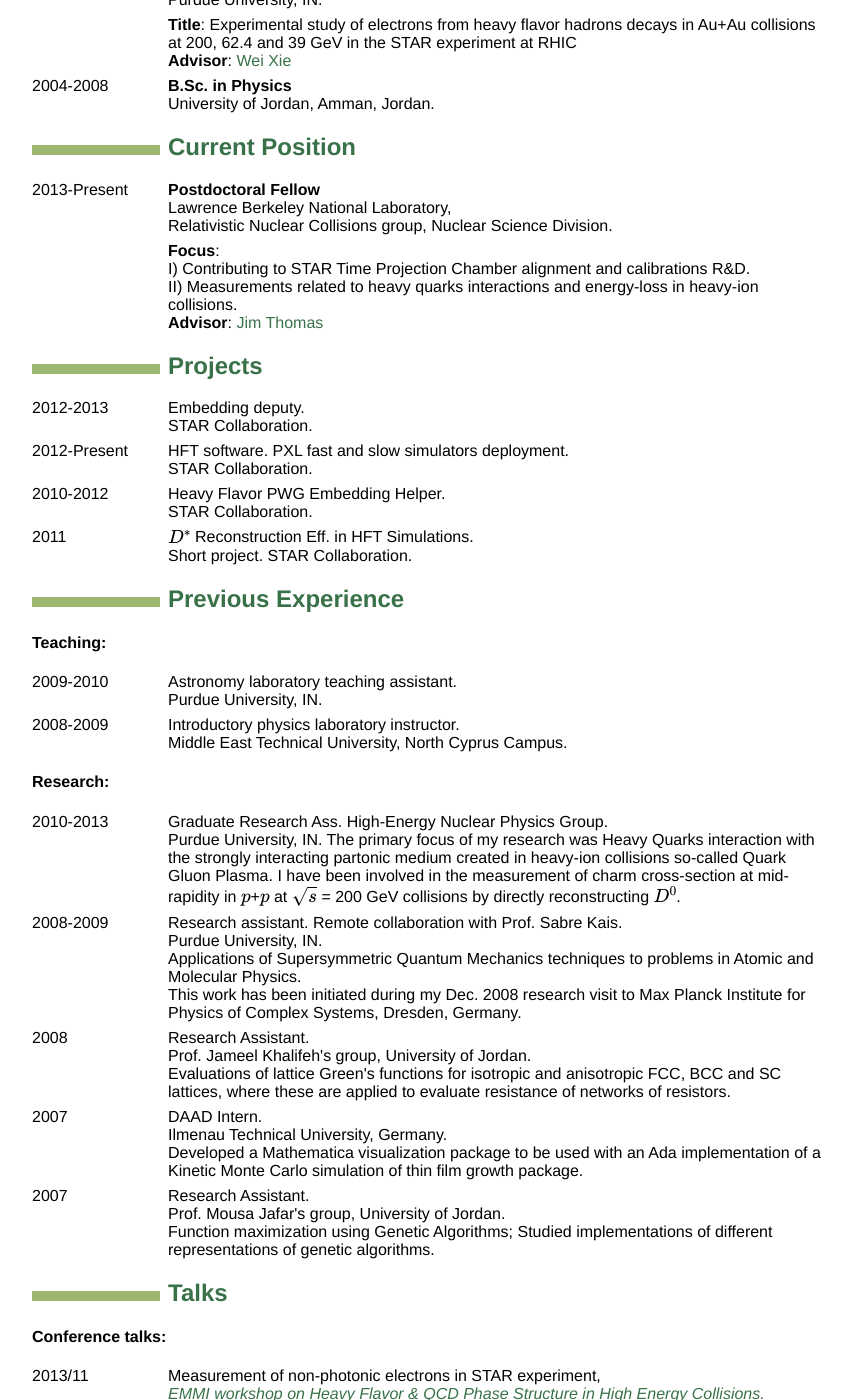
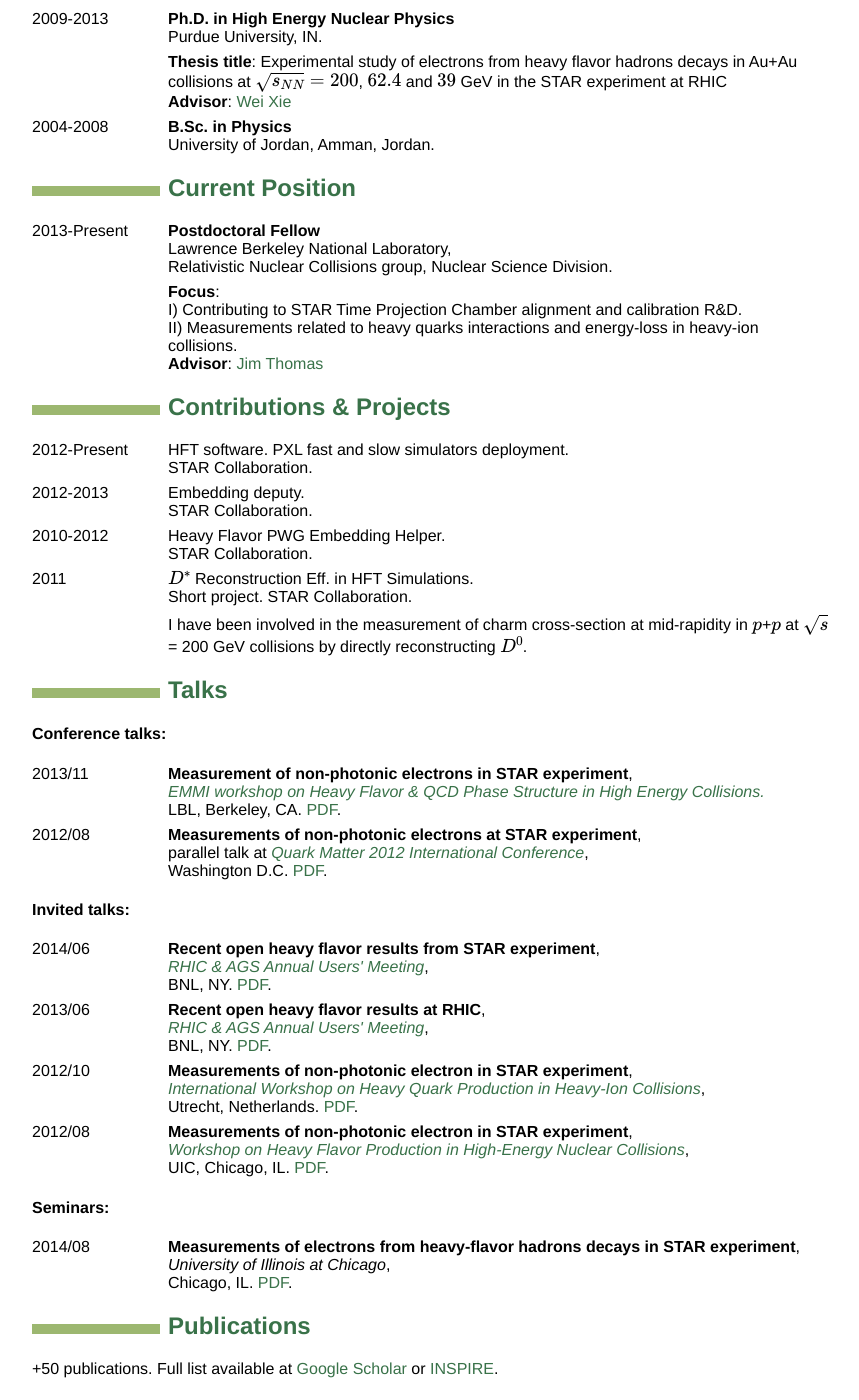
Before and after one commit to MustafaMustafa/MustafaMustafa.github.io, a Jekyll site: the page resume/cv.html, which Jekyll copies as it is, in a window 1280 px wide and 1400 px high, scrolled down 256 px. Shown: the whole window, without its empty margins (208-1067 px from the left). Built offline with Jekyll 4.4.1, drawn with Linux system fonts in a browser that asks for light colours; formulas are drawn with MathJax 3; some of the changed text lies outside the part shown.

Commit message:
updated cv

```diff
--- a/resume/cv.html
+++ b/resume/cv.html
@@ -1,3 +1,4 @@
+<!DOCTYPE html PUBLIC "-//W3C//DTD XHTML 1.0 Transitional//EN" "http://www.w3.org/TR/xhtml1/DTD/xhtml1-transitional.dtd">
 <html xmlns="http://www.w3.org/1999/xhtml">
 <head>
   <meta http-equiv="Content-Type" content="text/html; charset=utf-8" />
@@ -24,7 +25,7 @@
 <dl>
 <dt>2009-2013</dt>
 <dd><p><strong>Ph.D. in High Energy Nuclear Physics</strong><br />Purdue University, IN.</p>
-<p><strong>Title</strong>: Experimental study of electrons from heavy flavor hadrons decays in Au+Au collisions at 200, 62.4 and 39 GeV in the STAR experiment at RHIC<br /><strong>Advisor</strong>: <a href="http://www.physics.purdue.edu/people/faculty/wxie.html">Wei Xie</a></p>
+<p><strong>Thesis title</strong>: Experimental study of electrons from heavy flavor hadrons decays in Au+Au collisions at <span class="math">\(\sqrt{s_{NN}}= 200\)</span>, <span class="math">\(62.4\)</span> and <span class="math">\(39\)</span> GeV in the STAR experiment at RHIC<br /><strong>Advisor</strong>: <a href="http://www.physics.purdue.edu/people/faculty/wxie.html">Wei Xie</a></p>
 </dd>
 <dt>2004-2008</dt>
 <dd><p><strong>B.Sc. in Physics</strong><br />University of Jordan, Amman, Jordan.</p>
@@ -34,81 +35,54 @@
 <dl>
 <dt>2013-Present</dt>
 <dd><p><strong>Postdoctoral Fellow</strong><br />Lawrence Berkeley National Laboratory,<br />Relativistic Nuclear Collisions group, Nuclear Science Division.</p>
-<p><strong>Focus</strong>:<br />I) Contributing to STAR Time Projection Chamber alignment and calibrations R&amp;D.<br /> II) Measurements related to heavy quarks interactions and energy-loss in heavy-ion collisions.<br /><strong>Advisor</strong>: <a href="http://rnc.lbl.gov/~jhthomas/">Jim Thomas</a></p>
+<p><strong>Focus</strong>:<br />I) Contributing to STAR Time Projection Chamber alignment and calibration R&amp;D.<br /> II) Measurements related to heavy quarks interactions and energy-loss in heavy-ion collisions.<br /><strong>Advisor</strong>: <a href="http://rnc.lbl.gov/~jhthomas/">Jim Thomas</a></p>
 </dd>
 </dl>
-<h2 id="projects">Projects</h2>
+<h2 id="contributions-projects">Contributions &amp; Projects</h2>
 <dl>
+<dt>2012-Present</dt>
+<dd><p>HFT software. PXL fast and slow simulators deployment.<br />STAR Collaboration.</p>
+</dd>
 <dt>2012-2013</dt>
 <dd><p>Embedding deputy.<br />STAR Collaboration.</p>
-</dd>
-<dt>2012-Present</dt>
-<dd><p>HFT software. PXL fast and slow simulators deployment.<br />STAR Collaboration.</p>
 </dd>
 <dt>2010-2012</dt>
 <dd><p>Heavy Flavor PWG Embedding Helper.<br />STAR Collaboration.</p>
 </dd>
 <dt>2011</dt>
 <dd><p><span class="math">\(D^{*}\)</span> Reconstruction Eff. in HFT Simulations.<br />Short project. STAR Collaboration.</p>
-</dd>
-</dl>
-<h2 id="previous-experience">Previous Experience</h2>
-<h4 id="teaching">Teaching:</h4>
-<dl>
-<dt>2009-2010</dt>
-<dd><p>Astronomy laboratory teaching assistant.<br />Purdue University, IN.</p>
-</dd>
-<dt>2008-2009</dt>
-<dd><p>Introductory physics laboratory instructor.<br /> Middle East Technical University, North Cyprus Campus.</p>
-</dd>
-</dl>
-<h4 id="research">Research:</h4>
-<dl>
-<dt>2010-2013</dt>
-<dd><p>Graduate Research Ass. High-Energy Nuclear Physics Group.<br />Purdue University, IN. The primary focus of my research was Heavy Quarks interaction with the strongly interacting partonic medium created in heavy-ion collisions so-called Quark Gluon Plasma. I have been involved in the measurement of charm cross-section at mid-rapidity in <span class="math">\(p\)</span>+<span class="math">\(p\)</span> at <span class="math">\(\sqrt{s}\)</span> = 200 GeV collisions by directly reconstructing <span class="math">\(D^{0}\)</span>.</p>
-</dd>
-<dt>2008-2009</dt>
-<dd><p>Research assistant. Remote collaboration with Prof. Sabre Kais.<br />Purdue University, IN.<br />Applications of Supersymmetric Quantum Mechanics techniques to problems in Atomic and Molecular Physics.<br />This work has been initiated during my Dec. 2008 research visit to Max Planck Institute for Physics of Complex Systems, Dresden, Germany.</p>
-</dd>
-<dt>2008</dt>
-<dd><p>Research Assistant.<br />Prof. Jameel Khalifeh's group, University of Jordan.<br />Evaluations of lattice Green's functions for isotropic and anisotropic FCC, BCC and SC lattices, where these are applied to evaluate resistance of networks of resistors.</p>
-</dd>
-<dt>2007</dt>
-<dd><p>DAAD Intern.<br />Ilmenau Technical University, Germany.<br />Developed a Mathematica visualization package to be used with an Ada implementation of a Kinetic Monte Carlo simulation of thin film growth package.</p>
-</dd>
-<dt>2007</dt>
-<dd><p>Research Assistant.<br />Prof. Mousa Jafar's group, University of Jordan.<br />Function maximization using Genetic Algorithms; Studied implementations of different representations of genetic algorithms.</p>
+I have been involved in the measurement of charm cross-section at mid-rapidity in <span class="math">\(p\)</span>+<span class="math">\(p\)</span> at <span class="math">\(\sqrt{s}\)</span> = 200 GeV collisions by directly reconstructing <span class="math">\(D^{0}\)</span>.
 </dd>
 </dl>
 <h2 id="talks">Talks</h2>
 <h4 id="conference-talks">Conference talks:</h4>
 <dl>
 <dt>2013/11</dt>
-<dd><p>Measurement of non-photonic electrons in STAR experiment,<br /><a href="http://www.emmi13.lbl.gov/"><em>EMMI workshop on Heavy Flavor &amp; QCD Phase Structure in High Energy Collisions.</em></a><br />LBL, Berkeley, CA. <a href="https://drive.google.com/viewerng/viewer?a=v&amp;pid=sites&amp;srcid=bGJsLmdvdnxlbW1pMTJ8Z3g6NjVlMTBmYzkxY2NkNjQyNg&amp;u=0">PDF</a>.</p>
+<dd><p><strong>Measurement of non-photonic electrons in STAR experiment</strong>,<br /><a href="http://www.emmi13.lbl.gov/"><em>EMMI workshop on Heavy Flavor &amp; QCD Phase Structure in High Energy Collisions.</em></a><br />LBL, Berkeley, CA. <a href="https://drive.google.com/viewerng/viewer?a=v&amp;pid=sites&amp;srcid=bGJsLmdvdnxlbW1pMTJ8Z3g6NjVlMTBmYzkxY2NkNjQyNg&amp;u=0">PDF</a>.</p>
 </dd>
 <dt>2012/08</dt>
-<dd><p>Measurements of non-photonic electrons at STAR experiment,<br />parallel talk at <a href="http://qm2012.bnl.gov/"><em>Quark Matter 2012 International Conference</em></a>,<br />Washington D.C. <a href="https://indico.cern.ch/event/181055/session/56/material/slides/0?contribId=164">PDF</a>.</p>
+<dd><p><strong>Measurements of non-photonic electrons at STAR experiment</strong>,<br />parallel talk at <a href="http://qm2012.bnl.gov/"><em>Quark Matter 2012 International Conference</em></a>,<br />Washington D.C. <a href="https://indico.cern.ch/event/181055/session/56/material/slides/0?contribId=164">PDF</a>.</p>
 </dd>
 </dl>
 <h4 id="invited-talks">Invited talks:</h4>
 <dl>
 <dt>2014/06</dt>
-<dd><p>Recent open heavy flavor results from STAR experiment,<br /><a href="http://www.bnl.gov/aum2013/"><em>RHIC &amp; AGS Annual Users' Meeting</em></a>,<br />BNL, NY. <a href="http://www.bnl.gov/aum2013/content/workshops/Workshop_6/2013-06-26-RHIC-AGS-meeting.pdf">PDF</a>.</p>
+<dd><p><strong>Recent open heavy flavor results from STAR experiment</strong>,<br /><a href="http://www.bnl.gov/aum2013/"><em>RHIC &amp; AGS Annual Users' Meeting</em></a>,<br />BNL, NY. <a href="http://www.bnl.gov/aum2013/content/workshops/Workshop_6/2013-06-26-RHIC-AGS-meeting.pdf">PDF</a>.</p>
 </dd>
 <dt>2013/06</dt>
-<dd><p>Recent open heavy flavor results at RHIC,<br /><a href="http://www.bnl.gov/aum2014/"><em>RHIC &amp; AGS Annual Users' Meeting</em></a>,<br />BNL, NY. <a href="http://www.bnl.gov/aum2014/content/workshops/Workshop_6/2014-06-18-RHIC-AGS-Mustafa-v2.pdf">PDF</a>.</p>
+<dd><p><strong>Recent open heavy flavor results at RHIC</strong>,<br /><a href="http://www.bnl.gov/aum2014/"><em>RHIC &amp; AGS Annual Users' Meeting</em></a>,<br />BNL, NY. <a href="http://www.bnl.gov/aum2014/content/workshops/Workshop_6/2014-06-18-RHIC-AGS-Mustafa-v2.pdf">PDF</a>.</p>
 </dd>
 <dt>2012/10</dt>
-<dd><p>Measurements of non-photonic electron in STAR experiment,<br /><a href="https://indico.cern.ch/event/182856/"><em>International Workshop on Heavy Quark Production in Heavy-Ion Collisions</em></a>,<br />Utrecht, Netherlands. <a href="https://indico.cern.ch/event/182856/session/20/contribution/42/material/slides/0.pdf">PDF</a>.</p>
+<dd><p><strong>Measurements of non-photonic electron in STAR experiment</strong>,<br /><a href="https://indico.cern.ch/event/182856/"><em>International Workshop on Heavy Quark Production in Heavy-Ion Collisions</em></a>,<br />Utrecht, Netherlands. <a href="https://indico.cern.ch/event/182856/session/20/contribution/42/material/slides/0.pdf">PDF</a>.</p>
 </dd>
 <dt>2012/08</dt>
-<dd><p>Measurements of non-photonic electron in STAR experiment,<br /><a href="http://physicsweb.phy.uic.edu/kauder/hfworkshop2012/"><em>Workshop on Heavy Flavor Production in High-Energy Nuclear Collisions</em></a>,<br />UIC, Chicago, IL. <a href="http://physicsweb.phy.uic.edu/kauder/hfworkshop2012/slides/MustafaMustafa_UIC_HF_Workshop_June_2012_v1.pdf">PDF</a>.</p>
+<dd><p><strong>Measurements of non-photonic electron in STAR experiment</strong>,<br /><a href="http://physicsweb.phy.uic.edu/kauder/hfworkshop2012/"><em>Workshop on Heavy Flavor Production in High-Energy Nuclear Collisions</em></a>,<br />UIC, Chicago, IL. <a href="http://physicsweb.phy.uic.edu/kauder/hfworkshop2012/slides/MustafaMustafa_UIC_HF_Workshop_June_2012_v1.pdf">PDF</a>.</p>
 </dd>
 </dl>
 <h4 id="seminars">Seminars:</h4>
 <dl>
 <dt>2014/08</dt>
-<dd>Measurements of electrons from heavy-flavor hadrons decays in STAR experiment,<br /><em>University of Illinois at Chicago</em>,<br />Chicago, IL. <a href="https://drive.google.com/file/d/0BxStdIfYUSzRa1A2N3F6eWZXbE0/view">PDF</a>.
+<dd><strong>Measurements of electrons from heavy-flavor hadrons decays in STAR experiment</strong>,<br /><em>University of Illinois at Chicago</em>,<br />Chicago, IL. <a href="https://drive.google.com/file/d/0BxStdIfYUSzRa1A2N3F6eWZXbE0/view">PDF</a>.
 </dd>
 </dl>
 <h2 id="publications">Publications</h2>
@@ -143,6 +117,31 @@
 <dd>General Physics, Electromagnetism Laboratory Manual, 3rd Edition.<br />M. S. Shikakhwa, M. Mustafa, R. Al-Rfou', A. Ecevit, M. Ozbakan.<br />Middle East Technical University, North Cyprus Campus.
 </dd>
 </dl>
+<h2 id="work-history">Work History:</h2>
+<h4 id="research">Research:</h4>
+<dl>
+<dt>2010-2013</dt>
+<dd><p><strong>Graduate research assistant. High-Energy Nuclear Physics Group.</strong><br /><em>Purdue University, IN.</em><br />The primary focus of my research was heavy quarks interaction with the strongly interacting partonic medium created in heavy-ion collisions so-called Quark Gluon Plasma.</p>
+</dd>
+<dt>2008-2009</dt>
+<dd><p><strong>Research assistant. Remote collaboration with Prof. Sabre Kais.</strong><br /><em>Purdue University, IN.</em><br />Applications of Supersymmetric Quantum Mechanics techniques to problems in Atomic and Molecular Physics. This work has been initiated during my Dec. 2008 research visit to Max Planck Institute for Physics of Complex Systems, Dresden, Germany.</p>
+</dd>
+<dt>2008</dt>
+<dd><p><strong>Research Assistant. Prof. Jameel Khalifeh's group.</strong><br /><em>University of Jordan, Amman, Jordan.</em><br />Worked on analytical evaluations of lattice Green's functions for isotropic and anisotropic FCC, BCC and SC lattices, where these are applied to evaluate resistance of networks of resistors.</p>
+</dd>
+<dt>2007</dt>
+<dd><p><strong>DAAD Intern.</strong><br /><em>Ilmenau Technical University, Ilmenau, Germany.</em><br />Developed a Mathematica™ visualization package to be used with an Ada implementation of a Kinetic Monte Carlo simulation of thin film growth package.</p>
+</dd>
+</dl>
+<h4 id="teaching">Teaching:</h4>
+<dl>
+<dt>2009-2010</dt>
+<dd><p><strong>Astronomy laboratory teaching assistant.</strong><br />Purdue University, IN.</p>
+</dd>
+<dt>2008-2009</dt>
+<dd><p><strong>Introductory physics laboratory instructor.</strong><br /> Middle East Technical University, North Cyprus Campus.</p>
+</dd>
+</dl>
 <hr />
 <blockquote>
 <p><a href="http://mmustafa.com">mmustafa.com</a> • <script type="text/javascript">
```
Also changed, not shown: other parts of resume/cv.html (+1 -1 lines), 1 other file.
